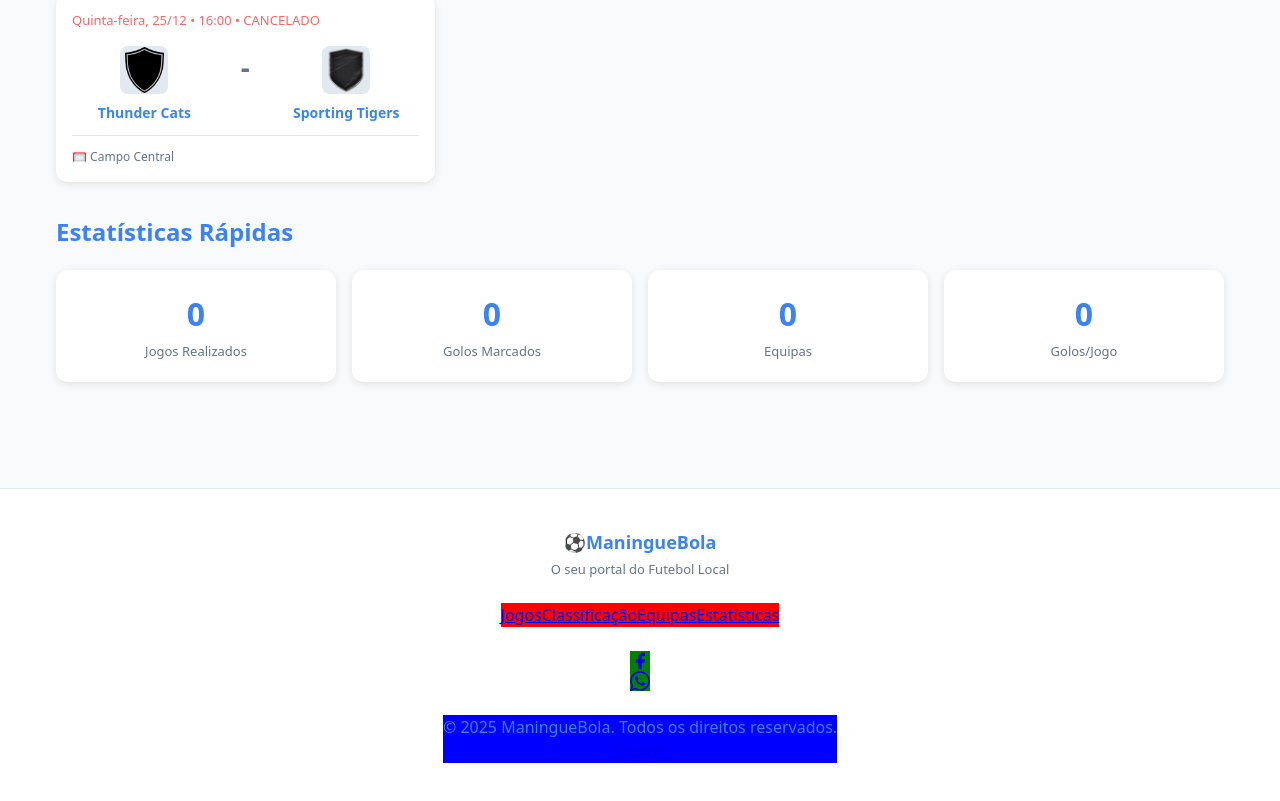
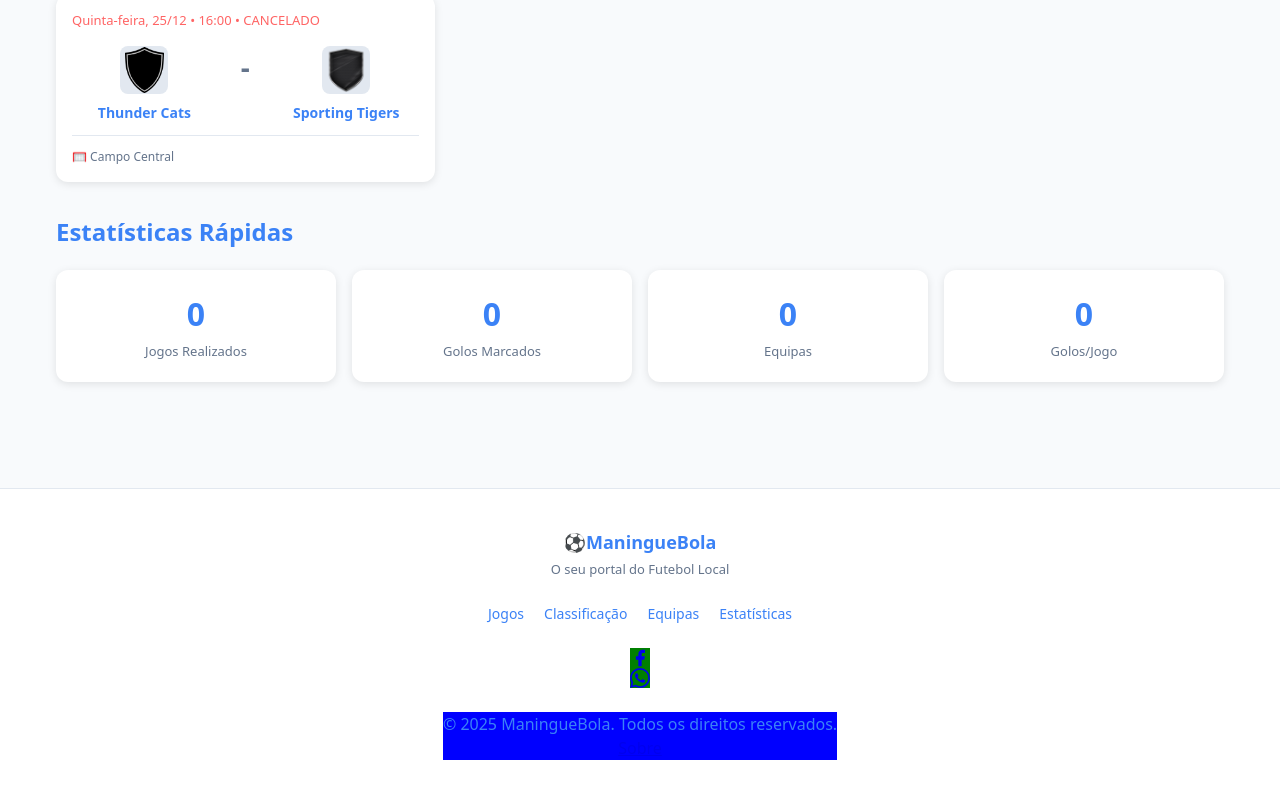
Before and after one commit to Raimundroid/maninguebola, a React (Vite) app: page / in a window 1280 px wide. Shown: the part 1306-2107 px from the top of the page. Built offline with nearby package versions, Linux system fonts and the light colour scheme.

Commit message:
Footer.css: navigation section done

```diff
--- a/src/components/Footer/Footer.css
+++ b/src/components/Footer/Footer.css
@@ -66,11 +66,20 @@
 
 /* 2. Navigation */
 .footer-nav {
-  background-color: red;
+  display: flex;
+  flex-wrap: wrap;
+  justify-content: center;
+  gap: 20px;
 }
 .footer-nav a {
+  text-decoration: none;
+  color: var(--text);
+  font-size: 14px;
+  font-weight: 500;
+  transition: color 200ms;
 }
 .footer-nav a:hover {
+  color: var(--primary);
 }
 
 /* 3. Socials */
```
Also changed, not shown: src/images/icons/social/colored--facebook.svg (deleted), src/images/icons/social/colored-whatsapp-icon.svg (deleted).
